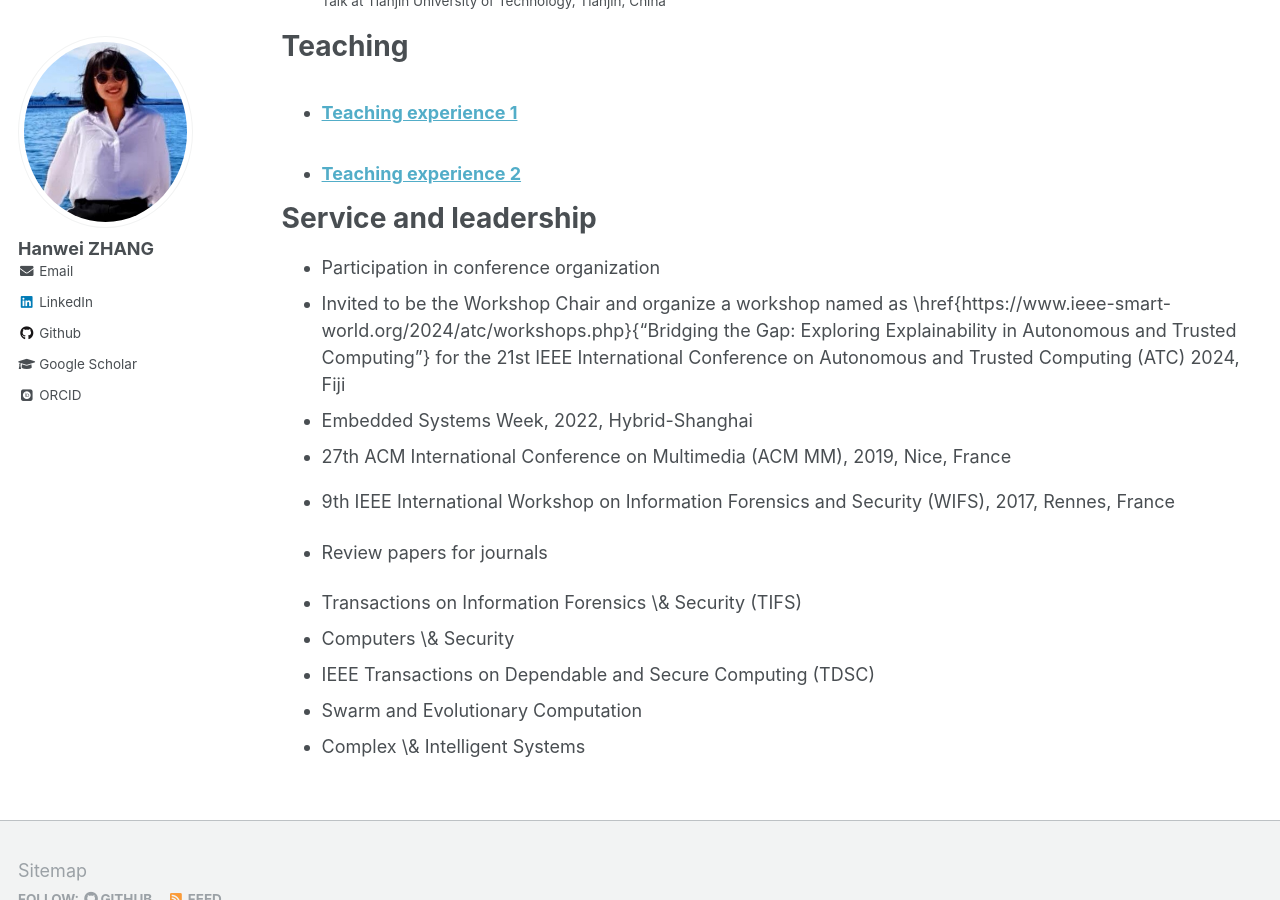
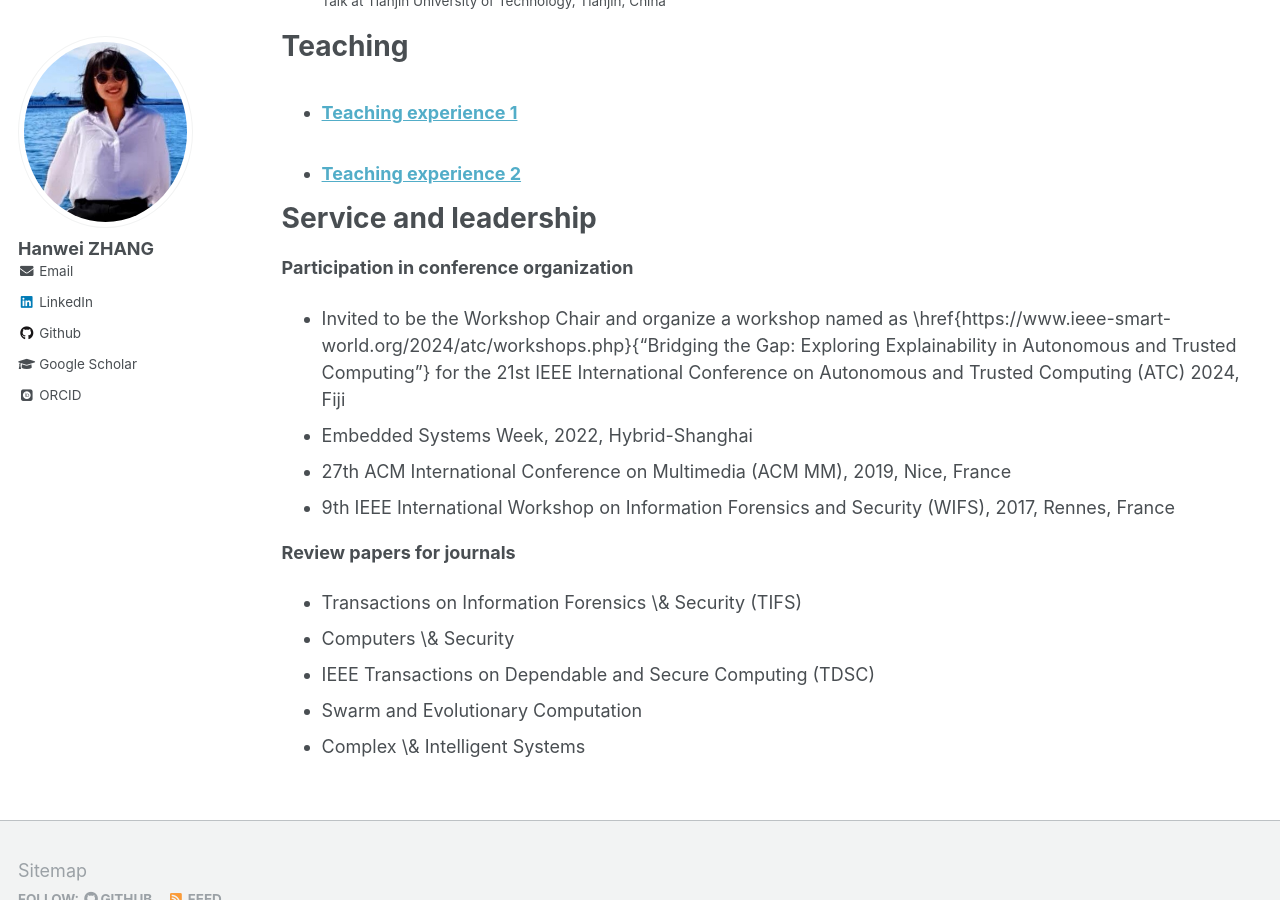
Before and after one commit to hanwei0912/hanwei0912.github.io, a Jekyll site: the page built from _pages/cv.md, in a window 1280 px wide and 900 px high, scrolled down 1603 px. Built offline with Jekyll 4.4.1, drawn with Linux system fonts in a browser that asks for light colours; some web fonts are replaced.

Commit message:
Update cv.md

```diff
--- a/_pages/cv.md
+++ b/_pages/cv.md
@@ -48,13 +48,13 @@ Teaching
 
 Service and leadership
 ======
-*  Participation in conference organization
+**Participation in conference organization**
 - Invited to be the Workshop Chair and organize a workshop named as \href{https://www.ieee-smart-world.org/2024/atc/workshops.php}{“Bridging the Gap: Exploring Explainability in Autonomous and Trusted Computing"} for the 21st IEEE International Conference on Autonomous and Trusted Computing (ATC) 2024, Fiji
 - Embedded Systems Week, 2022, Hybrid-Shanghai
 - 27th ACM International Conference on Multimedia (ACM MM), 2019, Nice, France
 - 9th IEEE International Workshop on Information Forensics and Security (WIFS), 2017, Rennes, France
 
-*  Review papers for journals
+**Review papers for journals**
 
 - Transactions on Information Forensics \& Security (TIFS)
 - Computers \& Security
```
